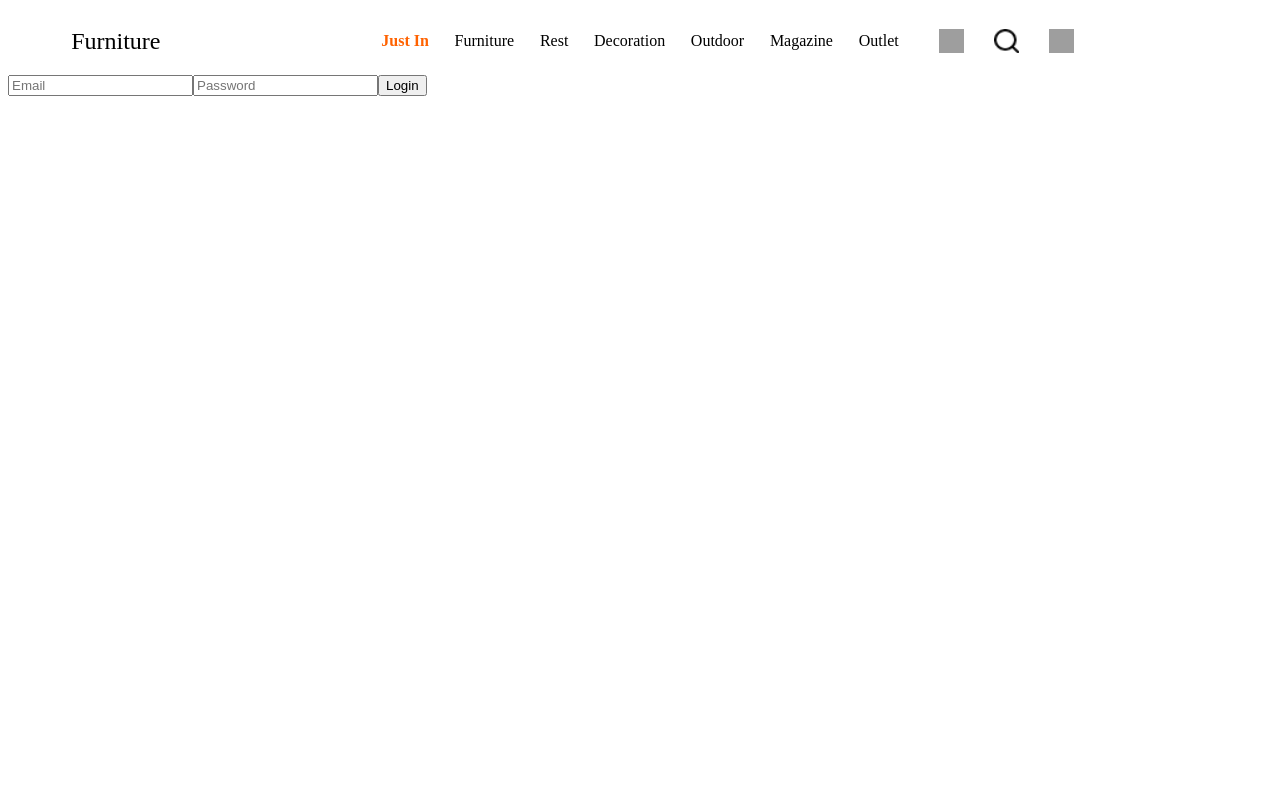
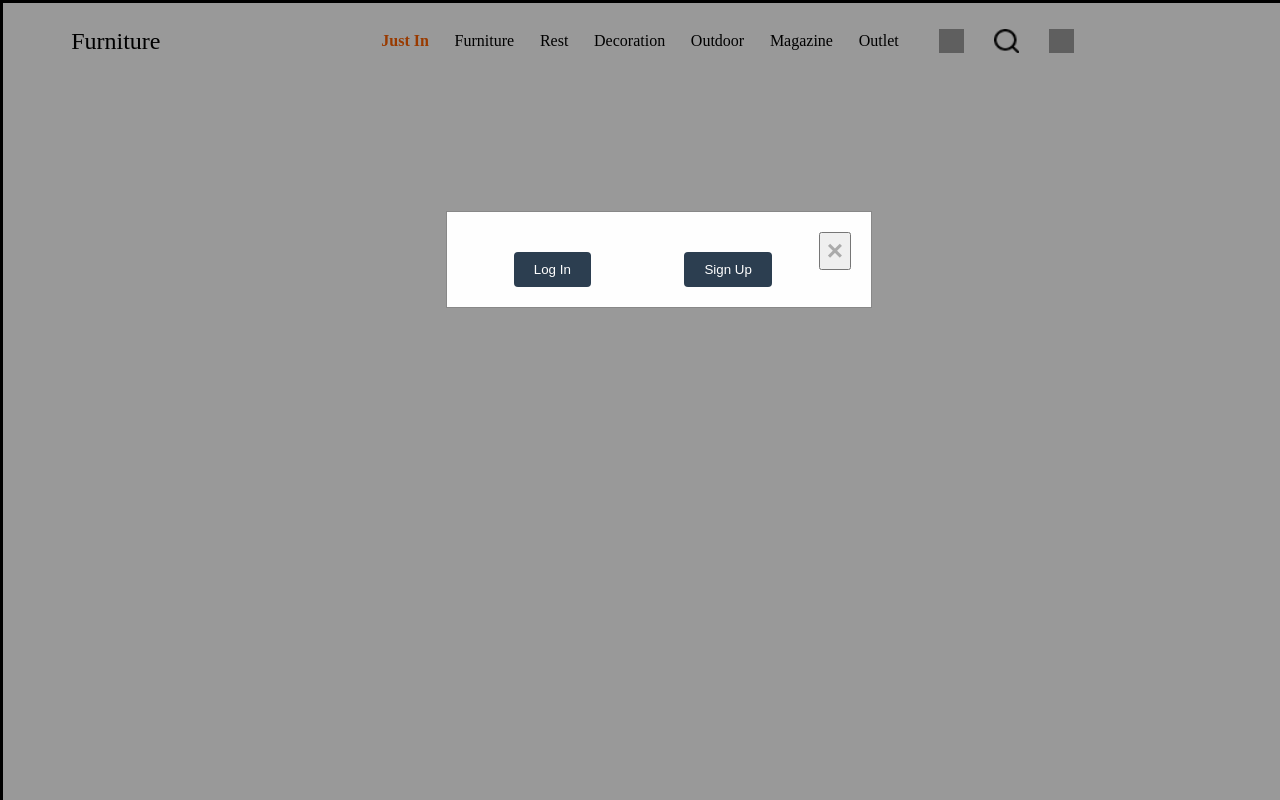
Before and after one commit to chadhindsight/auth-mern, a Next.js app in the folder frontend/: page /users/auth in a window 1280 px wide. Built offline with nearby package versions, Linux system fonts and the light colour scheme; grey boxes are pictures that could not be loaded.

Commit message:
Initial modal logic for auth component

```diff
--- a/frontend/src/app/users/auth/page.jsx
+++ b/frontend/src/app/users/auth/page.jsx
@@ -1,45 +1,103 @@
 "use client";
 import { useRouter } from "next/navigation";
 import { AuthContext } from "@/app/context/authContext";
-import { useContext, useState } from "react";
+import { useContext, useState, useEffect } from "react";
 import styles from "./temp.module.css";
 import Toast from "@/components/Toast/Toast";
 
-const AuthPage = () => {
-  const router = useRouter();
+const Modal = () => {
+  const [isOpen, setIsOpen] = useState(true); // Modal opens by default
+  const [formType, setFormType] = useState(null);
+  const { login, signup } = useContext(AuthContext);
 
-  const { login } = useContext(AuthContext);
-  const [showToast, setShowToast] = useState(false);
+  const closeModal = () => {
+    setIsOpen(false);
+    setFormType(null);
+  };
 
-  const handleSubmit = async (e) => {
+  const handleSubmit = async (e, email, password) => {
     e.preventDefault();
-    const email = e.target.email.value;
-    const password = e.target.password.value;
-    console.log(email, password);
     try {
-      await login(email, password);
-      // Redirect to the home page or perform other actions
-      router.push("/");
+      if (formType === "login") {
+        await login(email, password);
+      } else if (formType === "signup") {
+        await signup(email, password);
+      }
+      closeModal();
     } catch (error) {
-      // Handle login error
-      setShowToast(true);
+      console.error("Error:", error);
     }
   };
 
   return (
-    <>
-      <form onSubmit={handleSubmit}>
-        <input type="email" name="email" placeholder="Email" />
-        <input type="password" name="password" placeholder="Password" />
-        <button type="submit" className={styles.deez}>
-          Login
-        </button>
-      </form>
-      {showToast && (
-        <Toast message="Login failed. Please check your credentials." />
+    <section>
+      {isOpen && (
+        <dialog className={styles.modal} open>
+          <article className={styles.modalContent}>
+            <button className={styles.close} onClick={closeModal}>
+              &times;
+            </button>
+            {formType ? (
+              <Form
+                onSubmit={handleSubmit}
+                formType={formType}
+                styles={styles}
+              />
+            ) : (
+              <div className={styles.buttonContainer}>
+                <button
+                  onClick={() => setFormType("login")}
+                  className={styles.authButton}
+                >
+                  Log In
+                </button>
+                <button
+                  onClick={() => setFormType("signup")}
+                  className={styles.authButton}
+                >
+                  Sign Up
+                </button>
+              </div>
+            )}
+          </article>
+        </dialog>
       )}
-    </>
+    </section>
   );
 };
 
-export default AuthPage;
+const Form = ({ onSubmit, formType, styles }) => {
+  const [email, setEmail] = useState("");
+  const [password, setPassword] = useState("");
+
+  const handleEmailChange = (e) => setEmail(e.target.value);
+  const handlePasswordChange = (e) => setPassword(e.target.value);
+
+  const handleFormSubmit = (e) => {
+    onSubmit(e, email, password);
+  };
+
+  return (
+    <form className={styles.form} onSubmit={handleFormSubmit}>
+      <input
+        className={styles.input}
+        type="email"
+        value={email}
+        onChange={handleEmailChange}
+        placeholder="Email"
+      />
+      <input
+        className={styles.input}
+        type="password"
+        value={password}
+        onChange={handlePasswordChange}
+        placeholder="Password"
+      />
+      <button className={styles.submitButton} type="submit">
+        {formType === "login" ? "Log In" : "Sign Up"}
+      </button>
+    </form>
+  );
+};
+
+export default Modal;
--- a/frontend/src/app/users/auth/temp.module.css
+++ b/frontend/src/app/users/auth/temp.module.css
@@ -0,0 +1,77 @@
+.modal {
+  position: fixed;
+  z-index: 1;
+  left: 0;
+  top: 0;
+  width: 100%;
+  height: 100%;
+  overflow: auto;
+  background-color: rgba(0, 0, 0, 0.4);
+}
+
+.buttonContainer {
+  display: flex;
+  justify-content: space-around;
+  margin-top: 20px;
+}
+
+.modalContent {
+  background-color: #fefefe;
+  margin: 15% auto;
+  padding: 20px;
+  border: 1px solid #888;
+  width: 30%;
+  position: relative;
+}
+
+.close {
+  color: #aaa;
+  float: right;
+  font-size: 28px;
+  font-weight: bold;
+}
+
+.close:hover,
+.close:focus {
+  color: black;
+  text-decoration: none;
+  cursor: pointer;
+}
+
+.form {
+  display: flex;
+  flex-direction: column;
+  align-items: center;
+}
+
+.input {
+  margin-bottom: 10px;
+  padding: 8px;
+  width: 100%;
+  border: 1px solid #ccc;
+  border-radius: 4px;
+}
+
+.submitButton {
+  background-color: #ff4654;
+  color: white;
+  padding: 10px 20px;
+  border: none;
+  border-radius: 4px;
+  cursor: pointer;
+}
+
+.submitButton:hover {
+  background-color: #e63946;
+}
+
+.authButton {
+  background-color: #2c3e50;
+  color: white;
+  padding: 10px 20px;
+  border: none;
+  border-radius: 4px;
+  cursor: pointer;
+  margin: 0 5%;
+  align: center;
+}
```
Also changed, not shown: frontend/src/app/users/profile/page.jsx (+13 -13 lines).
